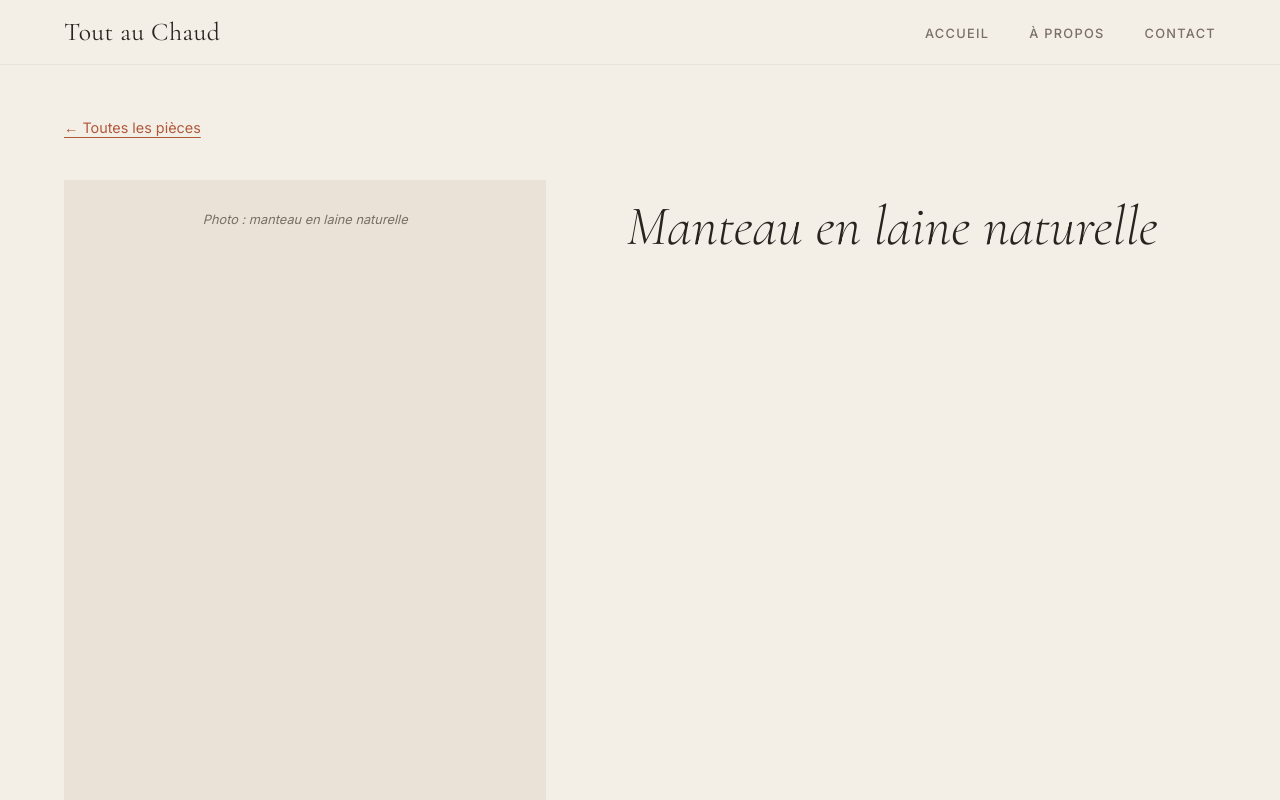
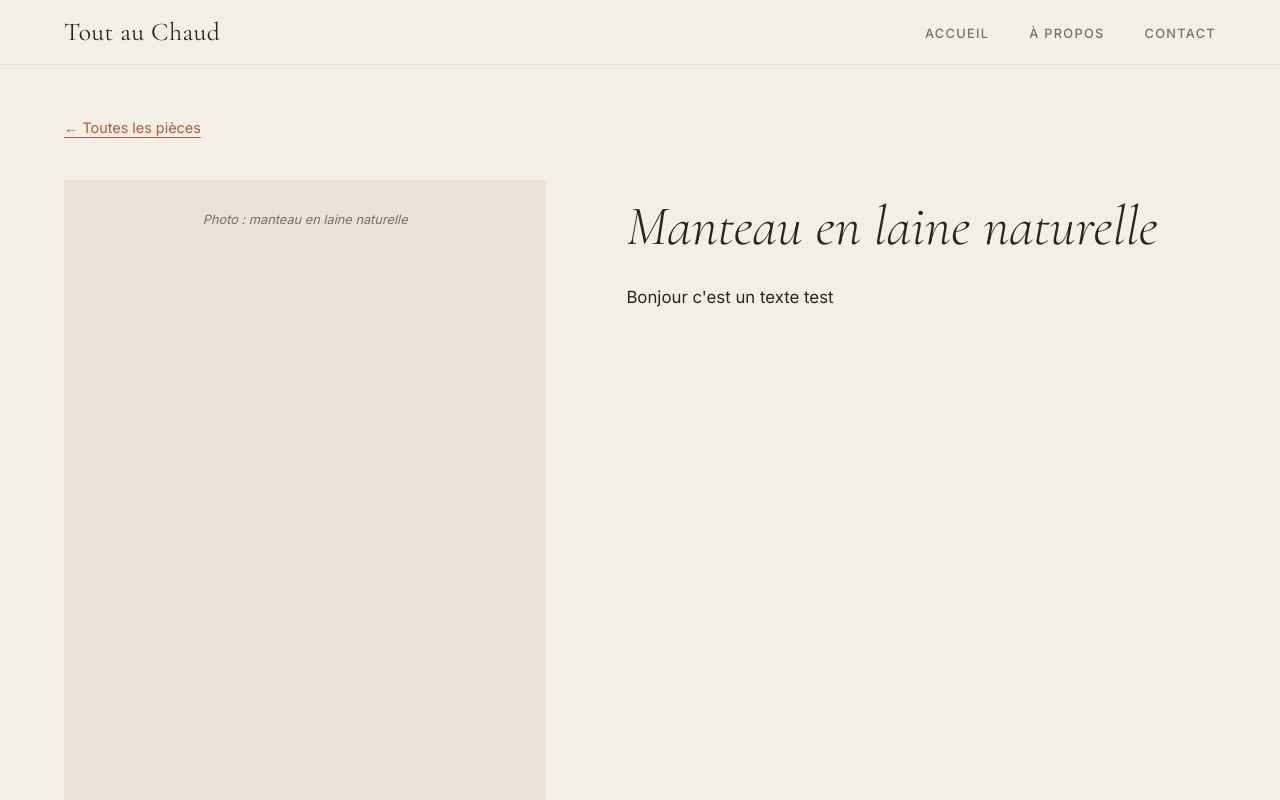
Before and after one commit to Artjaq/Projet_Magda, an Eleventy site: page src/pieces/01-manteau-laine.md in a window 1280 px wide. Shown: the top 800 px of the page. Built offline with nearby package versions, Linux system fonts and the light colour scheme; Eleventy itself is replaced by a stand-in of ours; files that its build step writes are made by us from their sources.

Commit message:
Update Pièce "01-manteau-laine" - Arthur Jaquier <arthurjaquier81@gmail.com> via DecapBridge

```diff
--- a/src/pieces/01-manteau-laine.md
+++ b/src/pieces/01-manteau-laine.md
@@ -2,5 +2,6 @@
 titre: Manteau en laine naturelle
 image: ""
 description: "Photo : manteau en laine naturelle"
+texte: Bonjour c'est un texte test
 ordre: 1
 ---
```
